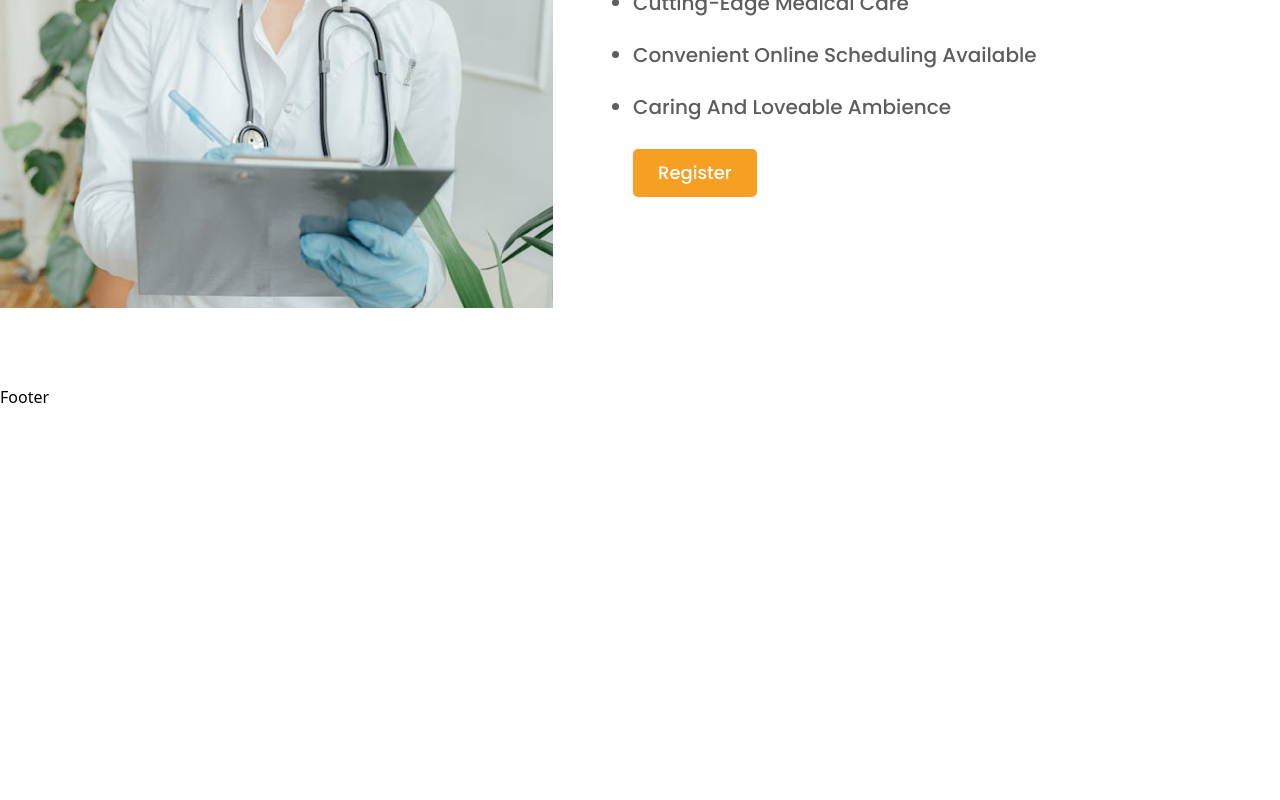
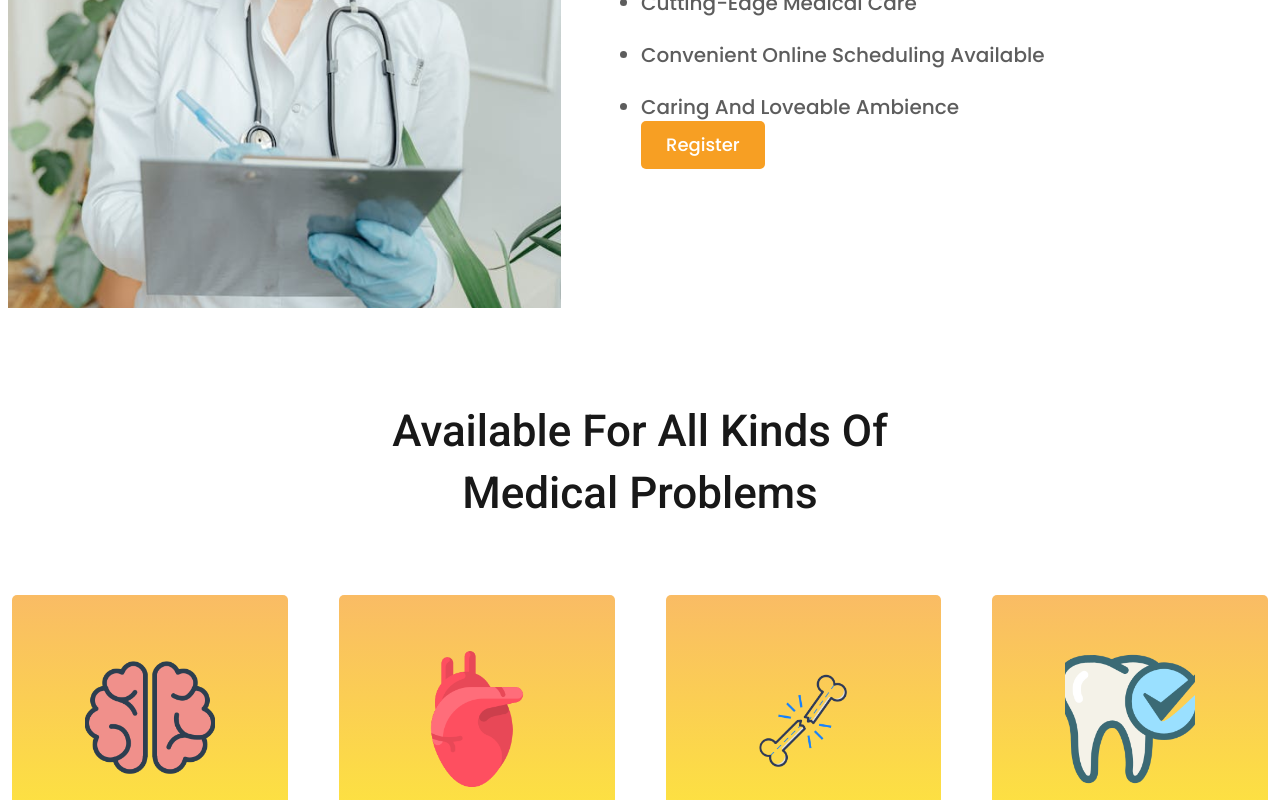
Before and after one commit to km-saifullah/doc-thread, a React (Vite) app: page / in a window 1280 px wide. Shown: the part 1560-2360 px from the top of the page. Before the commit the page ends 1969 px from the top, so only its background shows below. Built offline with nearby package versions, Linux system fonts and the light colour scheme.

Commit message:
department section done

```diff
--- /dev/null
+++ b/src/pages/home/Department.jsx
@@ -0,0 +1,35 @@
+import React from "react";
+import Heading from "../../utils/Heading";
+import { Card } from "../../components";
+import neurology from "../../assets/images/neurology.png";
+import orthopedics from "../../assets/images/orthopedics.png";
+import dentist from "../../assets/images/dentist.png";
+import cardiology from "../../assets/images/cardiology.png";
+
+const Department = () => {
+  return (
+    <section className="pb-[77px] px-3">
+      <div className="max-w-container mx-auto">
+        <div className="text-center w-full lg:w-[507px] mx-auto pt-4">
+          <Heading text="Available for all kinds of medical problems" />
+        </div>
+        <div className="flex items-center gap-[51px] justify-center lg:justify-between flex-wrap lg:flex-nowrap  pt-[40px] lg:pt-[71px]">
+          <Card imgSrc={neurology} altText="Image Missing" title="Neurology" />
+          <Card
+            imgSrc={cardiology}
+            altText="Image Missing"
+            title="Cardiology"
+          />
+          <Card
+            imgSrc={orthopedics}
+            altText="Image Missing"
+            title="Othopedics"
+          />
+          <Card imgSrc={dentist} altText="Image Missing" title="Dentist" />
+        </div>
+      </div>
+    </section>
+  );
+};
+
+export default Department;
--- a/src/pages/home/Home.jsx
+++ b/src/pages/home/Home.jsx
@@ -1,12 +1,14 @@
 import React from "react";
 import Banner from "./Banner";
 import Speciality from "./Speciality";
+import Department from "./Department";
 
 const Home = () => {
   return (
     <main className="">
       <Banner />
       <Speciality />
+      <Department />
     </main>
   );
 };
--- a/src/pages/home/Speciality.jsx
+++ b/src/pages/home/Speciality.jsx
@@ -5,10 +5,11 @@ import Image from "../../utils/Image";
 import { Card } from "../../components";
 import docReport from "../../assets/images/doc_withReport.png";
 import Button from "../../utils/Button";
+import { Link } from "react-router-dom";
 
 const Speciality = () => {
   return (
-    <section className="py-4 lg:py-[77px]">
+    <section className="py-4 lg:py-[77px] px-2">
       <div className="max-w-container mx-auto">
         <div className="text-center w-full lg:w-[863px] mx-auto">
           <Heading
@@ -17,8 +18,8 @@ const Speciality = () => {
           />
         </div>
         <div className="flex items-center justify-center lg:justify-between flex-wrap lg:flex-nowrap gap-2 pt-5 lg:pt-[54px]">
-          {[0, 1, 2, 3].map((item) => (
-            <Card imgSrc={docImg} title="Specialist Doctor" />
+          {[0, 1, 2, 3].map((item, index) => (
+            <Card key={index} imgSrc={docImg} title="Specialist Doctor" />
           ))}
         </div>
         <div className="flex items-start flex-wrap lg:flex-nowrap gap-x-[80px] pt-6 lg:pt-[77px]">
@@ -41,7 +42,9 @@ const Speciality = () => {
                 Caring and Loveable ambience
               </li>
             </ul>
-            <Button text="Register" />
+            <Link to="/signup">
+              <Button text="Register" />
+            </Link>
           </div>
         </div>
       </div>
```
